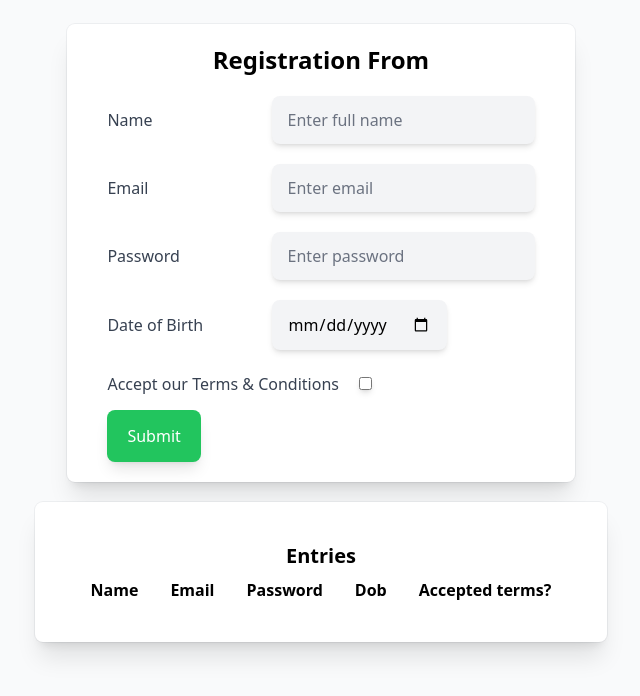
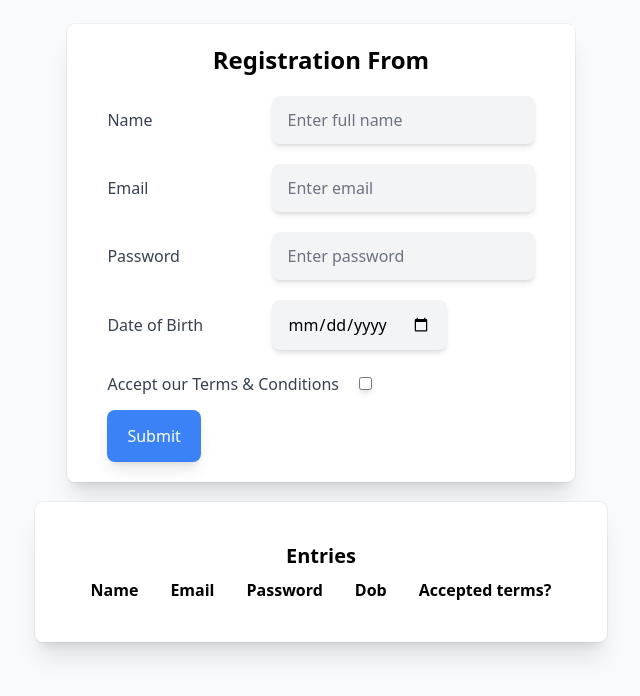
Before and after one commit to bhuv05/finalwd101, a plain HTML site: page index.html in a window 1280 px wide. Shown: the whole page, without its empty margins (319-959 px from the left). Drawn offline with nearby package versions, Linux system fonts and the light colour scheme.

Commit message:
Update index.html

```diff
--- a/index.html
+++ b/index.html
@@ -52,7 +52,7 @@
                             <input required type="date" id="dob" name="dob" class="bg-gray-100 inline-block rounded-lg shadow-md py-3 px-4 mb-5 text-base leading-6 placeholder-gray-500" placeholder="dd/mm/yyyy"><br/>
                         <label for="acceptTerms" class="text-md w-50 inline-block font-medium leading-5 text-gray-700 mr-4">Accept our Terms & Conditions</label>
                             <input required type="checkbox" name="acceptTerms" id="acceptTerms" class="bg-gray-100 inline-block shadow-md px-4 py-3 mb-5 text-base leading-6 placehholder-gray-500">
-                        <button type="submit" id="submit" class="w-fit rounded-lg shadow-lg px-5 py-3 bg-green-500 text-white hover:bg-green-400 focus:outline-none focus block">Submit</button>
+                        <button type="submit" id="submit" class="w-fit rounded-lg shadow-lg px-5 py-3 bg-blue-500 text-white hover:bg-blue-400 focus:outline-none focus block">Submit</button>
                         </form>
 
                     </div>
```
